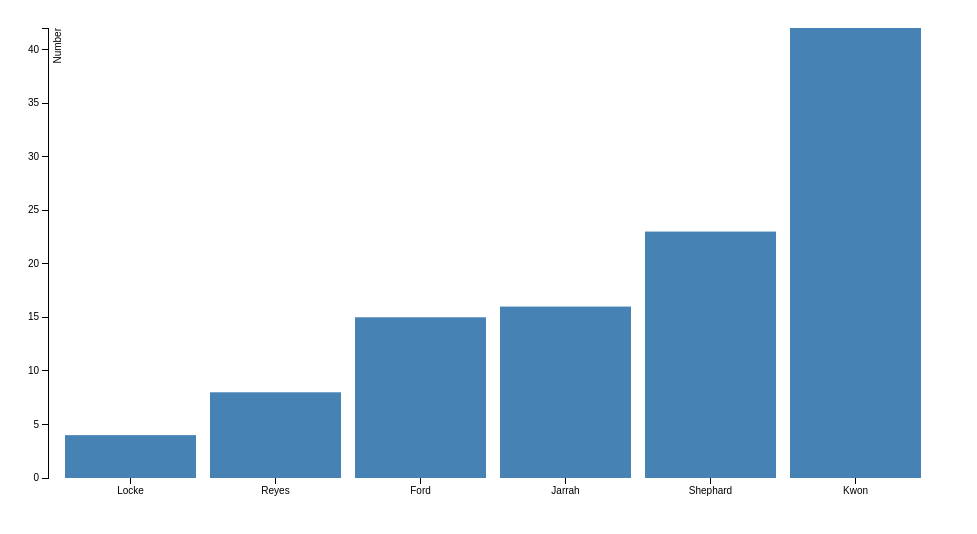
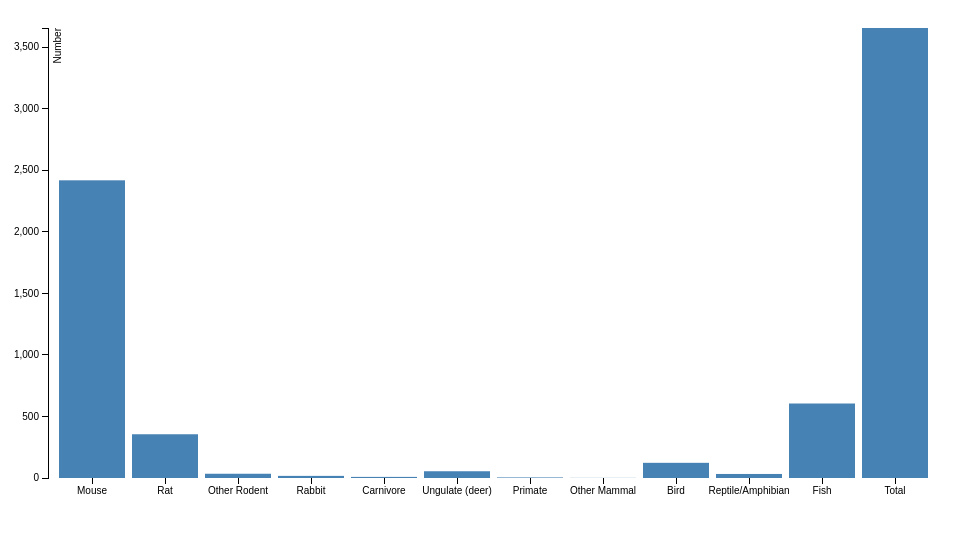
Before and after one commit to bjedrzejewski/d3Training, a plain HTML site: page index.html in a window 1280 px wide. Shown: the whole page, without its empty margins (0-977 px from the left). Drawn offline with nearby package versions, Linux system fonts and the light colour scheme.

Commit message:
Added git ignore, created a basic graph

```diff
--- a/index.html
+++ b/index.html
@@ -27,6 +27,7 @@
 <script>
     window.onload = function () {
 
+        var originalDataSet = [];
 
         var margin = {top: 20, right: 30, bottom: 30, left: 40},
                 width = 960 - margin.left - margin.right,
@@ -52,9 +53,14 @@
                 .append("g")
                 .attr("transform", "translate(" + margin.left + "," + margin.top + ")");
 
-        d3.tsv("data.tsv", type, function(error, data) {
-            x.domain(data.map(function(d) { return d.name; }));
-            y.domain([0, d3.max(data, function(d) { return d.value; })]);
+        function drawGraph(keys, data) {
+            x.domain(keys.map(function (d) {
+                return d;
+            }));
+            y.domain([0, d3.max(data)]);
+
+            //clear the chart
+            chart.html("");
 
             chart.append("g")
                     .attr("class", "x axis")
@@ -65,7 +71,9 @@
                     .attr("class", "y axis")
                     .call(yAxis)
                     .append("text")
-                    .attr("transform", "rotate(-90)")
+                    .attr({
+                        transform: 'rotate(-90)'
+                    })
                     .attr("y", 6)
                     .attr("dy", ".71em")
                     .style("text-anchor", "end")
@@ -76,16 +84,41 @@
                     .enter()
                     .append("rect")
                     .attr("class", "bar")
-                    .attr("x", function(d) { return x(d.name); })
-                    .attr("y", function(d) { return y(d.value); })
-                    .attr("height", function(d) { return height - y(d.value); })
+                    .attr("x", function (d, i) {
+                        return x(keys[i]);
+                    })
+                    .attr("y", function (d) {
+                        return y(d);
+                    })
+                    .attr("height", function (d) {
+                        return height - y(d);
+                    })
                     .attr("width", x.rangeBand());
+        }
+
+        function prepareKeys(data) {
+            var keys = Object.keys(data[0]);
+            keys = keys.splice(1);
+            return keys;
+        }
+
+        function prepareDataRow(data, rowIndex) {
+            var dataSlice = Object.keys(data[rowIndex]).map(function (k) {
+                return +data[rowIndex][k]
+            });
+            dataSlice = dataSlice.splice(1);
+            return dataSlice;
+        }
+
+        d3.csv("animal_testing.csv", function (error, data) {
+            originalDataSet = data;
+            var keys = prepareKeys(data);
+            var rowIndex = 0;
+            var dataSlice = prepareDataRow(data, rowIndex);
+            drawGraph(keys, dataSlice);
         });
 
-        function type(d) {
-            d.value = +d.value; // coerce to number
-            return d;
-        }
+
 
 
     };
```
Also changed, not shown: 1 other file.
